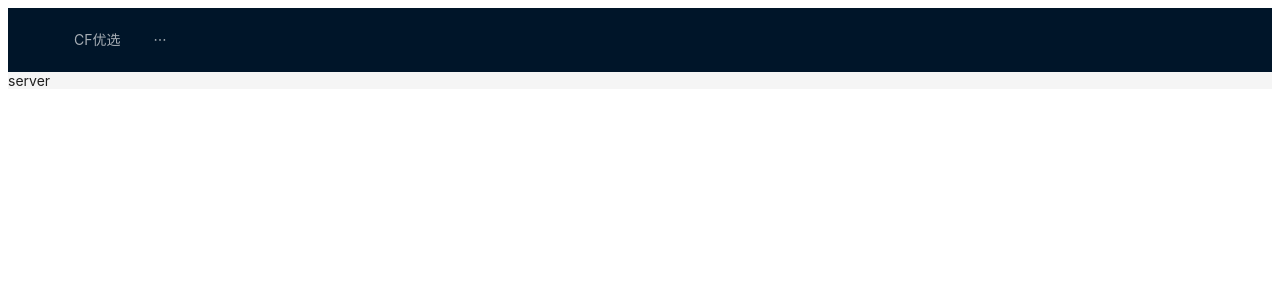
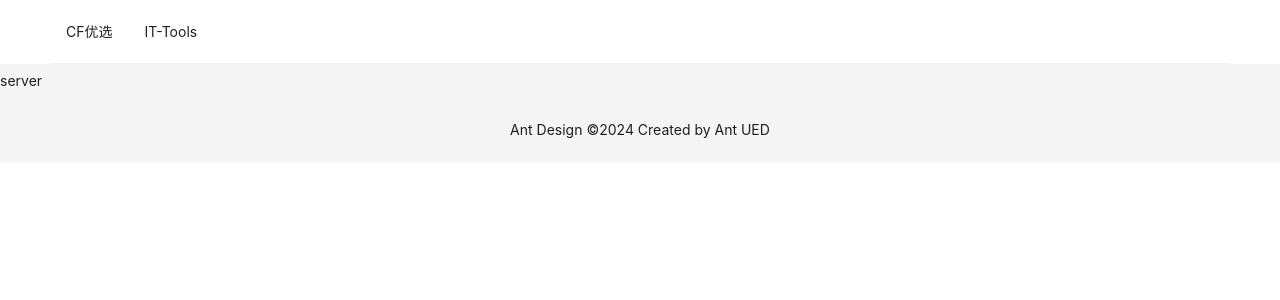
Before and after one commit to czy21/tool, a React (Create React App) app: page /cf-best/server in a window 1280 px wide. Shown: the top 300 px of the page. Built offline with nearby package versions, Linux system fonts and the light colour scheme.

Commit message:
# improve theme

```diff
--- /dev/null
+++ b/src/assets/less/Home.less
@@ -0,0 +1,4 @@
+body {
+  margin: 0;
+  padding: 0;
+}
--- a/src/layout/Content.tsx
+++ b/src/layout/Content.tsx
@@ -3,13 +3,14 @@ import {Layout} from 'antd';
 import {useRoutes} from "react-router-dom";
 import routes from "@/route";
 
-const AntdContent = Layout.Content;
-
 const Content: React.FC = () => {
     return (
-        <AntdContent>
+        <Layout.Content
+        style={{
+            paddingBlock:"8px",
+        }}>
             {useRoutes(routes)}
-        </AntdContent>
+        </Layout.Content>
     )
 }
 
--- /dev/null
+++ b/src/layout/Footer.tsx
@@ -0,0 +1,13 @@
+import React from "react";
+import {Layout} from "antd";
+
+
+const Footer: React.FC = () => {
+    return (
+        <Layout.Footer style={{textAlign: 'center'}}>
+            Ant Design ©{new Date().getFullYear()} Created by Ant UED
+        </Layout.Footer>
+    );
+}
+
+export default Footer
--- a/src/layout/Header.tsx
+++ b/src/layout/Header.tsx
@@ -1,8 +1,8 @@
 import React from "react";
 
-import { Layout, Menu } from 'antd';
-import { Link } from "react-router-dom";
-import menus, { MenuModel } from "@/menu";
+import {Layout, Menu} from 'antd';
+import {Link} from "react-router-dom";
+import menus, {MenuModel} from "@/menu";
 
 
 function recursiveMenu(menus: MenuModel[], parentKey?: string) {
@@ -27,14 +27,13 @@ function recursiveMenu(menus: MenuModel[], parentKey?: string) {
             <Menu.Item key={key}>
                 {t.icon}
                 <span>{t.name}</span>
-                {t.path && <Link to={t.path} target={t.redirect ? "_blank" : ""} />}
+                {t.path && <Link to={t.path} target={t.redirect ? "_blank" : ""}/>}
             </Menu.Item>
         )
     })
 }
 
-export default class Header extends React.Component<any, any> {
-    render() {
+const Header: React.FC = () => {
     return (
         <Layout.Header
             style={{
@@ -44,12 +43,16 @@ export default class Header extends React.Component<any, any> {
                 width: '100%',
                 display: 'flex',
                 alignItems: 'center',
+                background: "#ffffff",
             }}
         >
-                <Menu mode="horizontal" theme="dark">
+            <Menu theme={"light"} mode="horizontal"
+                  style={{
+                      flex: 1, minWidth: 0,
+                  }}>
                 {recursiveMenu(menus)}
             </Menu>
         </Layout.Header>
     )
 }
-}
+export default Header
--- a/src/layout/Home.tsx
+++ b/src/layout/Home.tsx
@@ -1,16 +1,17 @@
+import '@/assets/less/Home.less'
 import React from "react";
 import {Layout} from 'antd';
 import Header from '@/layout/Header'
 import Content from '@/layout/Content'
+import Footer from '@/layout/Footer'
 
-const Home: React.FC<any> = (props: any) => {
+const Home: React.FC = () => {
     return (
-            <Layout>
-                <Header/>
-                <Layout className={"container"}>
-                    <Content/>
-                </Layout>
-            </Layout>
+        <Layout>
+            <Header/>
+            <Content/>
+            <Footer/>
+        </Layout>
     );
 }
 export default Home
```
Lines whose indentation alone changed are shown as unchanged.
